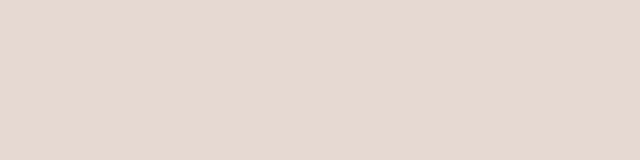
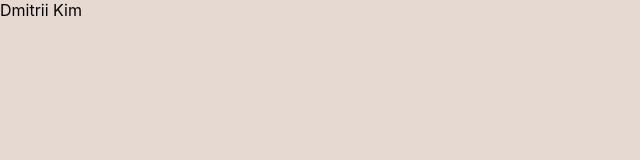
Before and after one commit to dkimd5/portfolioAppv2, a React (Create React App) app: page / in a window 1280 px wide. Shown: the top 160 px of the page, without its empty margins (0-640 px from the left). Built offline with nearby package versions, Linux system fonts and the light colour scheme.

Commit message:
react router dom added, home element added

```diff
--- a/package.json
+++ b/package.json
@@ -8,6 +8,7 @@
     "@testing-library/user-event": "^13.5.0",
     "react": "^17.0.2",
     "react-dom": "^17.0.2",
+    "react-router-dom": "^6.2.1",
     "react-scripts": "5.0.0",
     "web-vitals": "^2.1.3"
   },
--- a/src/App.js
+++ b/src/App.js
@@ -1,12 +1,18 @@
 import './App.css';
+import { BrowserRouter, Routes, Route } from 'react-router-dom';
+import Home from './Home/Home';
 
 function App() {
   return (
     <div>
+      <BrowserRouter>
       <div className="noise"></div>
       <div className="App">
-
+        <Routes>
+          <Route path="/" exact element={<Home />} />
+        </Routes>
       </div>
+      </BrowserRouter>
     </div>
   );
 }
--- /dev/null
+++ b/src/Home/Home.js
@@ -0,0 +1,11 @@
+import React from 'react'
+
+function Home() {
+    return (
+        <div>
+            Dmitrii Kim
+        </div>
+    )
+}
+
+export default Home
```
Also changed, not shown: src/Home/Home.css (added), 1 other file (tests, documents, lock files or other folders).
